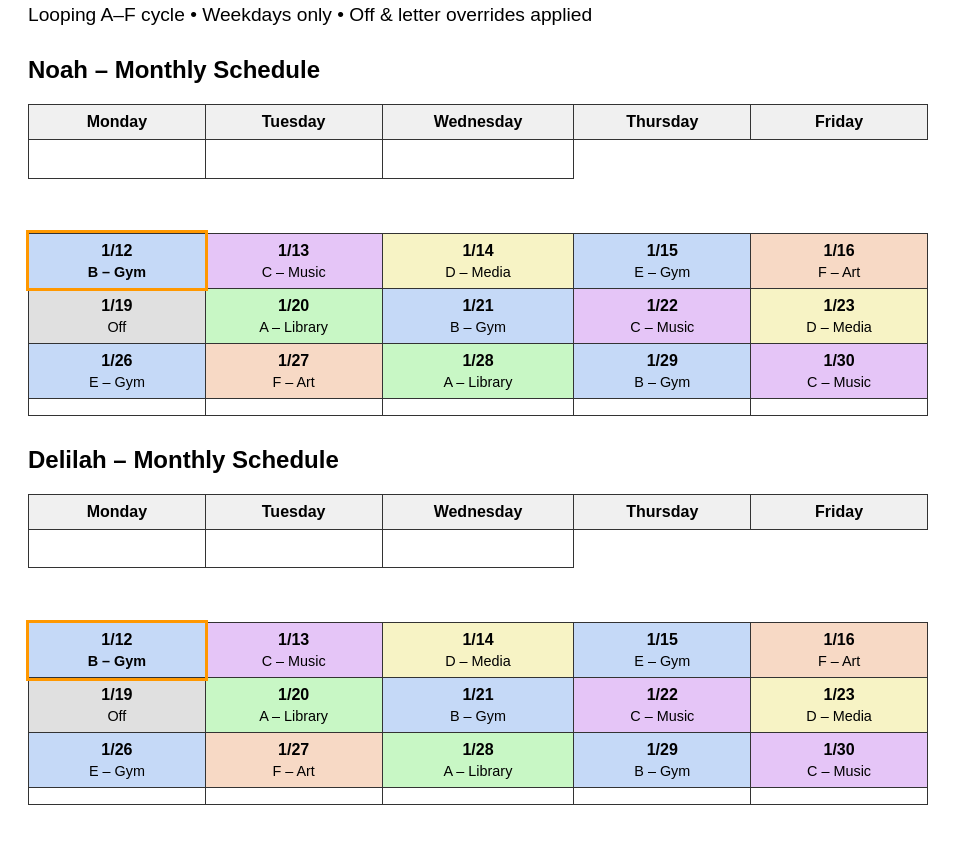
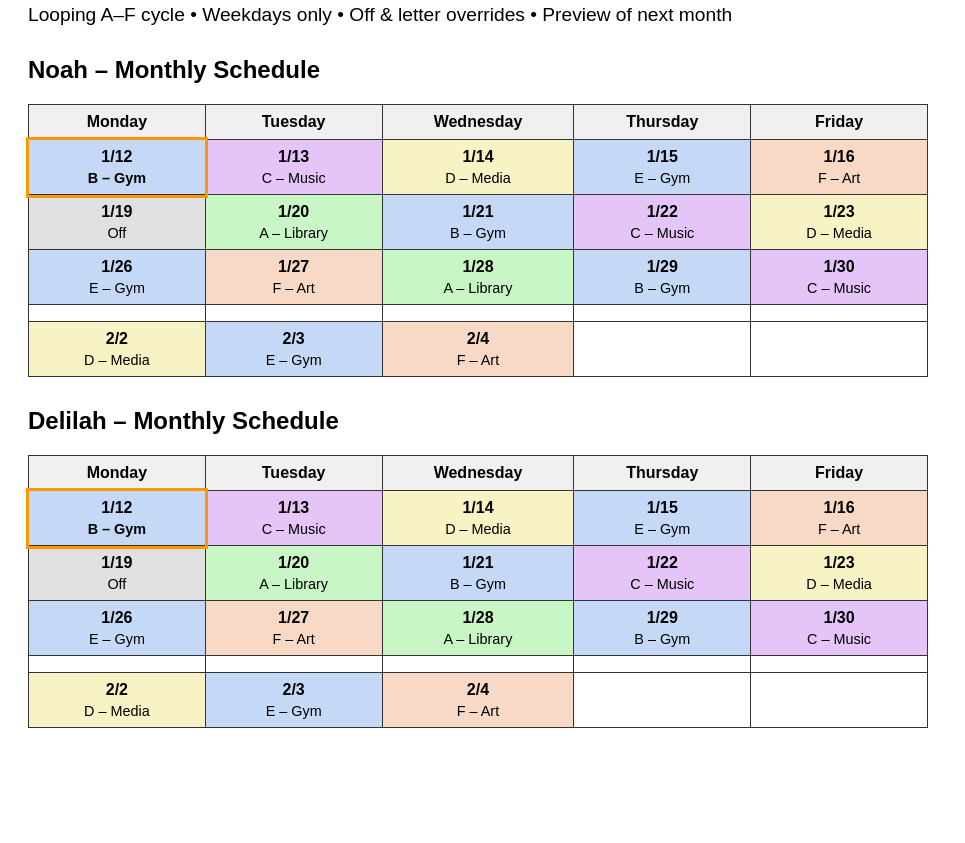
Before and after one commit to jjens250/jjens250.github.io, a plain HTML site: page index.html in a window 1280 px wide. Shown: the part 87-930 px from the top of the page, without its empty margins (0-965 px from the left). After the commit the page ends 873 px from the top, so only its background shows below. Drawn offline with Linux system fonts and the light colour scheme.

Commit message:
Update index.html
Update to remove gap

```diff
--- a/index.html
+++ b/index.html
@@ -114,7 +114,7 @@ const letterOverrides = {
 // 1d. Letter cycle (A–F)
 const cycle = ["A", "B", "C", "D", "E", "F"];
 
-// 1e. Activity dictionaries (same mapping for both kids here)
+// 1e. Activity dictionaries
 const activityDict = {
   A: "Library",
   B: "Gym",
@@ -122,11 +122,11 @@ const activityDict = {
   D: "Media",
   E: "Gym",
   F: "Art",
-  // G removed from the cycle, kept here only if ever needed
+  // G kept only if ever needed; not used in cycle
   G: "Off"
 };
 
-// Separate dictionaries in case you ever diverge them later:
+// Separate dictionaries for each kid if you ever diverge them later:
 const noahDict = activityDict;
 const delilahDict = activityDict;
 
@@ -152,10 +152,15 @@ const monthNames = [
 // 3. GENERATE MONTH DATA (letters, off days, etc.)
 // --------------------------------------------------
 
-function generateMonthData() {
-  const today = new Date();
-  const year = today.getFullYear();
-  const month = today.getMonth() + 1; // 1–12
+/**
+ * Generate data for a specific month.
+ * targetYear: full year (e.g., 2026)
+ * targetMonth: 1–12
+ * today: Date object representing "today" (for isToday/isPast flags)
+ */
+function generateMonthData(targetYear, targetMonth, today) {
+  const year = targetYear;
+  const month = targetMonth;
 
   const monthKey = `${year}-${pad(month)}`;
   const startingLetter = startingLetters[monthKey] || "A";
@@ -183,7 +188,11 @@ function generateMonthData() {
   let cycleIndex = cycle.indexOf(startingLetter);
   if (cycleIndex === -1) cycleIndex = 0; // fallback
 
-  const todayKey = formatDateKey(today.getFullYear(), today.getMonth() + 1, today.getDate());
+  const todayYear = today.getFullYear();
+  const todayMonth = today.getMonth() + 1;
+  const todayDay = today.getDate();
+
+  const todayKey = formatDateKey(todayYear, todayMonth, todayDay);
   const daysData = []; // holds data for every day (even weekends)
 
   for (let d = 1; d <= daysInMonth; d++) {
@@ -192,8 +201,10 @@ function generateMonthData() {
     const isWeekend = (jsDay === 0 || jsDay === 6);
 
     const dateKey = formatDateKey(year, month, d);
+
+    const sameMonth = (year === todayYear && month === todayMonth);
     const isToday = (dateKey === todayKey);
-    const isPast = dateObj < today && dateObj.getMonth() === today.getMonth() && dateObj.getFullYear() === today.getFullYear();
+    const isPast = sameMonth && (dateObj < today);
 
     let letter = null;
     let isOff = false;
@@ -202,7 +213,7 @@ function generateMonthData() {
       // Only assign letters on weekdays
 
       if (d < firstMondayDay) {
-        // Before the first Monday: no letter (these are typically carry-over or ignored)
+        // Before the first Monday: no letter
         letter = null;
       } else if (offOverrides[dateKey]) {
         // OFF day
@@ -247,7 +258,13 @@ function generateMonthData() {
 // 4. BUILD CALENDAR GRID (Mon–Fri only, two separate tables)
 // --------------------------------------------------
 
-function buildMonthlyTable(dict, tableId, monthInfo) {
+/**
+ * Build a monthly table:
+ * - Uses monthInfo for the current month
+ * - Adds a final preview row from nextMonthInfo (first 3 school days)
+ * - Removes rows where ALL non-null cells are past (and not today)
+ */
+function buildMonthlyTable(dict, tableId, monthInfo, nextMonthInfo) {
   const table = document.getElementById(tableId);
   const { year, month, daysInMonth, firstOfMonth, daysData } = monthInfo;
 
@@ -286,10 +303,34 @@ function buildMonthlyTable(dict, tableId, monthInfo) {
   });
   html += "</tr>";
 
+  // Render rows for the current month, skipping fully past rows
   for (let r = 0; r < rows; r++) {
+    const rowCells = grid[r];
+
+    // Determine if this row is fully past (for non-null cells)
+    let hasNonNull = false;
+    let allPast = true;
+
+    for (let c = 0; c < cols; c++) {
+      const cellData = rowCells[c];
+      if (cellData) {
+        hasNonNull = true;
+        const { isPast, isToday } = cellData;
+        if (!(isPast && !isToday)) {
+          allPast = false;
+        }
+      }
+    }
+
+    // If the row has at least one real day and all are past (and not today) -> skip entire row
+    if (hasNonNull && allPast) {
+      continue;
+    }
+
+    // Otherwise render the row
     html += "<tr>";
     for (let c = 0; c < cols; c++) {
-      const cellData = grid[r][c];
+      const cellData = rowCells[c];
       if (!cellData) {
         html += "<td></td>";
       } else {
@@ -331,6 +372,76 @@ function buildMonthlyTable(dict, tableId, monthInfo) {
     html += "</tr>";
   }
 
+  // --------------------------------------------------
+  // Add final preview row: first 3 school days of next month
+  // --------------------------------------------------
+  const previewCells = [null, null, null, null, null]; // Mon–Fri
+
+  if (nextMonthInfo) {
+    const nextDays = nextMonthInfo.daysData;
+
+    let count = 0;
+    for (let i = 0; i < nextDays.length && count < 3; i++) {
+      const data = nextDays[i];
+      const { dateObj, isWeekend, isOff, letter } = data;
+      if (isWeekend) continue;
+      if (isOff) continue;
+      if (!letter) continue; // skip days without letters
+
+      const jsDay = dateObj.getDay();
+      const weekdayNormalized = (jsDay + 6) % 7; // 0=Mon,...,6=Sun
+      if (weekdayNormalized > 4) continue; // skip Sat/Sun just in case
+
+      // Only fill if that weekday slot is empty (one cell per weekday)
+      if (!previewCells[weekdayNormalized]) {
+        previewCells[weekdayNormalized] = data;
+        count++;
+      }
+    }
+
+    // Always show this row (as long as we have at least one preview day)
+    if (previewCells.some(cell => cell !== null)) {
+      html += "<tr>";
+      for (let c = 0; c < cols; c++) {
+        const cellData = previewCells[c];
+        if (!cellData) {
+          html += "<td></td>";
+        } else {
+          const { day, month: nextMonth, isOff, letter } = cellData;
+
+          let activity = null;
+          let cssClass = "";
+          if (isOff) {
+            activity = "Off";
+            cssClass = "Off";
+          } else if (letter && dict[letter]) {
+            activity = dict[letter];
+            cssClass = dict[letter];
+          }
+
+          let classes = [];
+          if (cssClass) classes.push(cssClass);
+          // Preview row is always future relative to the displayed month, so no 'past' or 'today'
+          const classAttr = classes.length ? ` class="${classes.join(" ")}"` : "";
+
+          const displayDate = `${nextMonth}/${day}`;
+
+          let innerHtml = `<span class="date-label">${displayDate}</span>`;
+          if (letter) {
+            innerHtml += `<div class="activity-label">${letter} – ${activity || ""}</div>`;
+          } else if (isOff) {
+            innerHtml += `<div class="activity-label">Off</div>`;
+          } else {
+            innerHtml += `<div class="activity-label"></div>`;
+          }
+
+          html += `<td${classAttr}>${innerHtml}</td>`;
+        }
+      }
+      html += "</tr>";
+    }
+  }
+
   table.innerHTML = html;
 }
 
@@ -339,18 +450,31 @@ function buildMonthlyTable(dict, tableId, monthInfo) {
 // --------------------------------------------------
 
 (function init() {
-  const monthInfo = generateMonthData();
-  const { year, month } = monthInfo;
+  const today = new Date();
+  const currentYear = today.getFullYear();
+  const currentMonth = today.getMonth() + 1; // 1–12
+
+  // Current month info
+  const monthInfo = generateMonthData(currentYear, currentMonth, today);
+
+  // Next month (for preview)
+  let nextYear = currentYear;
+  let nextMonth = currentMonth + 1;
+  if (nextMonth === 13) {
+    nextMonth = 1;
+    nextYear = currentYear + 1;
+  }
+  const nextMonthInfo = generateMonthData(nextYear, nextMonth, today);
 
   // Set page header
   const titleEl = document.getElementById("monthTitle");
   const subtitleEl = document.getElementById("monthSubtitle");
-  titleEl.textContent = `${monthNames[month - 1]} ${year}`;
-  subtitleEl.textContent = "Looping A–F cycle • Weekdays only • Off & letter overrides applied";
+  titleEl.textContent = `${monthNames[currentMonth - 1]} ${currentYear}`;
+  subtitleEl.textContent = "Looping A–F cycle • Weekdays only • Off & letter overrides • Preview of next month";
 
   // Build both calendars
-  buildMonthlyTable(noahDict, "noahTable", monthInfo);
-  buildMonthlyTable(delilahDict, "delilahTable", monthInfo);
+  buildMonthlyTable(noahDict, "noahTable", monthInfo, nextMonthInfo);
+  buildMonthlyTable(delilahDict, "delilahTable", monthInfo, nextMonthInfo);
 })();
 </script>
 
```
